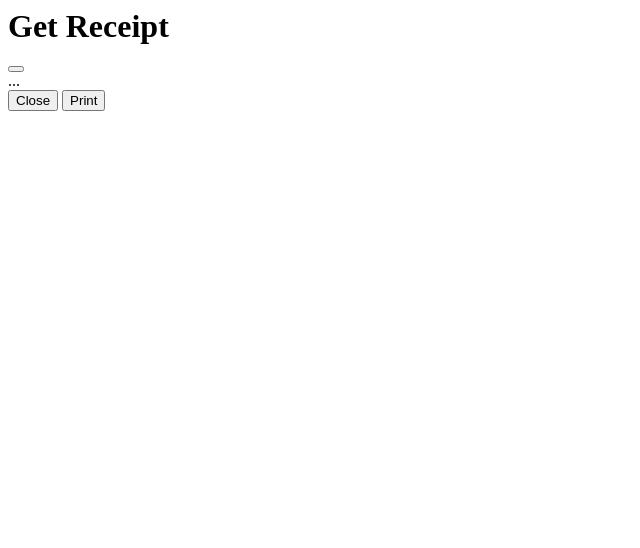
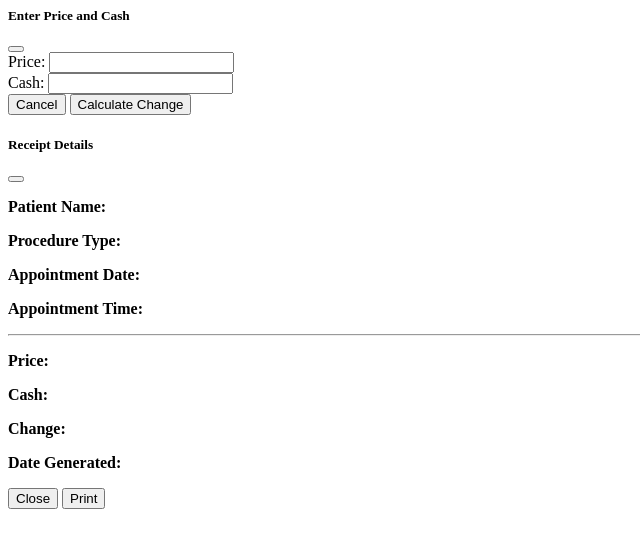
Before and after one commit to jolorambongga/SDAICv.0.13.06.23, a PHP site: page /receipt_modal.php in a window 1280 px wide. Shown: the top 548 px of the page, without its empty margins (0-640 px from the left). Run offline with PHP 8.4, Linux system fonts and the light colour scheme.

Commit message:
Add files via upload

```diff
--- a/admin/handles/appointments/read_appointments.php
+++ b/admin/handles/appointments/read_appointments.php
@@ -20,7 +20,7 @@ try {
                 u.first_name,
                 u.last_name,
                 s.service_name,
-                DATE_FORMAT(CONVERT_TZ(a.appointment_date, '+00:00', '+08:00'), '%M %d, %Y <br> (%W)') as formatted_date,
+                DATE_FORMAT(CONVERT_TZ(a.appointment_date, '+00:00', '+08:00'), '%M %d, %Y (%W)') as formatted_date,
                 TIME_FORMAT(a.appointment_time, '%h:%i %p') as formatted_time,
                 a.notes,
                 a.request_image,
--- a/admin/modals/receipt_modal.php
+++ b/admin/modals/receipt_modal.php
@@ -1,17 +1,136 @@
-<div class="modal fade" id="mod_Receipt" data-bs-backdrop="static" data-bs-keyboard="false" tabindex="-1" aria-labelledby="mod_ReceiptLabel" aria-hidden="true">
+<div class="modal fade" id="mod_Input" data-bs-backdrop="static" data-bs-keyboard="false" tabindex="-1" aria-labelledby="mod_InputLabel" aria-hidden="true">
   <div class="modal-dialog modal-dialog-centered">
     <div class="modal-content">
       <div class="modal-header">
-        <h1 class="modal-title fs-5" id="mod_ReceiptLabel">Get Receipt</h1>
+        <h5 class="modal-title" id="mod_InputLabel">Enter Price and Cash</h5>
         <button type="button" class="btn-close" data-bs-dismiss="modal" aria-label="Close"></button>
       </div>
       <div class="modal-body">
-        ...
+        <div class="mb-3">
+          <label for="inputPrice" class="form-label">Price:</label>
+          <input type="number" class="form-control" id="inputPrice" required>
+        </div>
+        <div class="mb-3">
+          <label for="inputCash" class="form-label">Cash:</label>
+          <input type="number" class="form-control" id="inputCash" required>
+        </div>
       </div>
       <div class="modal-footer">
-        <button type="button" class="btn btn-secondary" data-bs-dismiss="modal">Close</button>
-        <button type="button" class="btn btn-primary">Print</button>
+        <button type="button" class="btn btn-secondary" data-bs-dismiss="modal">Cancel</button>
+        <button type="button" class="btn btn-primary" id="calculateChange">Calculate Change</button>
       </div>
     </div>
   </div>
 </div>
+
+<div class="modal fade" id="mod_Receipt" data-bs-backdrop="static" data-bs-keyboard="false" tabindex="-1" aria-labelledby="mod_ReceiptLabel" aria-hidden="true">
+  <div class="modal-dialog modal-dialog-centered modal-lg">
+    <div class="modal-content">
+      <div class="modal-header">
+        <h5 class="modal-title" id="mod_ReceiptLabel">Receipt Details</h5>
+        <button type="button" class="btn-close" data-bs-dismiss="modal" aria-label="Close"></button>
+      </div>
+      <div class="modal-body">
+        <div id="receiptDetails">
+          <p><strong>Patient Name:</strong> <span id="receiptPatientName"></span></p>
+          <p><strong>Procedure Type:</strong> <span id="receiptProcedureType"></span></p>
+          <p><strong>Appointment Date:</strong> <span id="receiptAppointmentDate"></span></p>
+          <p><strong>Appointment Time:</strong> <span id="receiptAppointmentTime"></span></p>
+          <hr>
+          <p><strong>Price:</strong> <span id="receiptPrice"></span></p>
+          <p><strong>Cash:</strong> <span id="receiptCash"></span></p>
+          <p><strong>Change:</strong> <span id="receiptChange"></span></p>
+          <p><strong>Date Generated:</strong> <span id="receiptDateGenerated"></span></p>
+        </div>
+      </div>
+      <div class="modal-footer">
+        <button type="button" class="btn btn-secondary" data-bs-dismiss="modal">Close</button>
+        <button type="button" class="btn btn-primary" id="printReceipt">Print</button>
+      </div>
+    </div>
+  </div>
+</div>
+
+<input type="hidden" id="r_patient_name">
+<input type="hidden" id="r_procedure">
+<input type="hidden" id="r_appointment_date">
+<input type="hidden" id="r_appointment_time">
+
+<script>
+  $(document).ready(function() {
+
+    $(document).on('click', '#callReceipt', function() {
+      $('#r_patient_name').val($(this).closest('td').data('full-name'));
+      $('#r_procedure').val($(this).closest('td').data('appointment-name'));
+      $('#r_appointment_date').val($(this).closest('td').data('appointment-date'));
+      $('#r_appointment_time').val($(this).closest('td').data('appointment-time'));
+    });
+
+    // Function to format a number with leading zeros (e.g., 1 -> 01, 12 -> 12)
+    function formatWithLeadingZero(number) {
+      return number < 10 ? '0' + number : number;
+    }
+
+    // Function to populate receipt modal with data
+    function populateReceiptModal(patientName, procedureType, appointmentDate, appointmentTime) {
+      $('#receiptPatientName').text(patientName);
+      $('#receiptProcedureType').text(procedureType);
+      $('#receiptAppointmentDate').text(appointmentDate);
+      $('#receiptAppointmentTime').text(appointmentTime);
+
+      var currentDate = new Date();
+      var day = currentDate.getDate();
+      var month = currentDate.getMonth() + 1;
+      var year = currentDate.getFullYear();
+
+      var formattedDay = day < 10 ? '0' + day : day;
+      var formattedMonth = month < 10 ? '0' + month : month;
+
+      var formattedDate = formattedMonth + '-' + formattedDay + '-' + year;
+
+      console.log(formattedDate); // Output: "06-03-2034"
+      var hours = formatWithLeadingZero(currentDate.getHours());
+      var minutes = formatWithLeadingZero(currentDate.getMinutes());
+      var seconds = formatWithLeadingZero(currentDate.getSeconds());
+      var formattedTime = hours + ':' + minutes + ':' + seconds;
+
+      $('#receiptDateGenerated').text(formattedDate + ' | ' + formattedTime);
+    }
+
+    // Event listener for clicking "Calculate Change" button
+    $('#calculateChange').click(function() {
+      var price = parseFloat($('#inputPrice').val());
+      var cash = parseFloat($('#inputCash').val());
+
+      if (isNaN(price) || isNaN(cash) || price < 0 || cash < 0) {
+        alert('Please enter valid numbers for price and cash.');
+        return;
+      }
+
+      var change = cash - price;
+      if (change < 0) {
+        alert('Cash is less than price. Please enter a valid amount.');
+        return;
+      }
+
+      var patientName = $('#r_patient_name').val();
+      var procedureType = $('#r_procedure').val();
+      var appointmentDate = $('#r_appointment_date').val();
+      var appointmentTime = $('#r_appointment_time').val();
+
+      populateReceiptModal(patientName, procedureType, appointmentDate, appointmentTime);
+
+      $('#mod_Input').modal('hide');
+      $('#receiptPrice').text(price);
+      $('#receiptCash').text(cash);
+      $('#receiptChange').text(change.toFixed(2));
+      $('#mod_Receipt').modal('show');
+    });
+
+    // Event listener for printing receipt
+    $('#printReceipt').click(function() {
+      window.print();
+    });
+
+  });
+</script>
--- a/admin/view_appointments.php
+++ b/admin/view_appointments.php
@@ -207,7 +207,7 @@ include_once "header.php";
               <small class="completed-text">${data.completed}</small>
               <input type="checkbox" class="cbxCompleted" data-completed-yes="YES" data-completed-no="NO" ${isChecked} />
               </td>
-              <td data-appointment-id='${data.appointment_id}' data-full-name="${data.first_name} ${data.last_name}" data-appointment-name="${data.service_name}">
+              <td data-appointment-id='${data.appointment_id}' data-full-name="${data.first_name} ${data.last_name}" data-appointment-name="${data.service_name}" data-appointment-date="${data.formatted_date}" data-appointment-time="${data.formatted_time}">
               <div class="d-grid gap-2 d-md-flex justify-content-md-end text-center">
               <button id='callReject' data-bs-toggle="modal" data-bs-target="#mod_Reject" type='button' class='btn btn-mymedium btn-sm'>
               <i class="fas fa-thumbs-down"></i>
@@ -215,7 +215,7 @@ include_once "header.php";
               <button id='callApprove' data-bs-toggle="modal" data-bs-target="#mod_Approve" type='button' class='btn btn-myshadow btn-sm'>
               <i class="fas fa-thumbs-up"></i>
               </button>
-              <button id='callReceipt' data-bs-toggle="modal" data-bs-target="#mod_Receipt" type='button' class='btn btn-mydark btn-sm'>
+              <button id='callReceipt' data-bs-toggle="modal" data-bs-target="#mod_Input" type='button' class='btn btn-mydark btn-sm'>
               <i class="fas fa-receipt"></i>
               </button>
               </div>
--- a/client/login.php
+++ b/client/login.php
@@ -71,9 +71,6 @@ checkLoggedIn();
         }
       });
     });
-    $('#btnLogin').click(function() {
-      window.location.href="new_appointment.php";
-    });
   });
 </script>
 
```
Also changed, not shown: admin/logs.php (+8 -4 lines).
